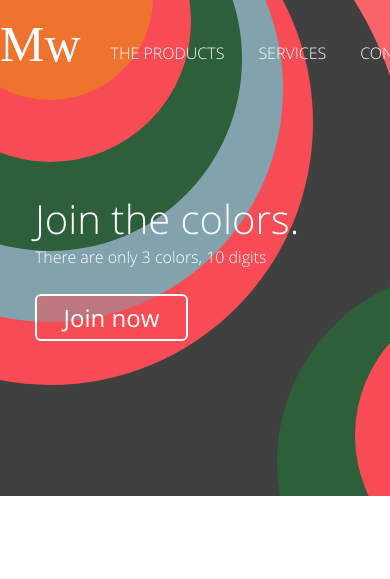
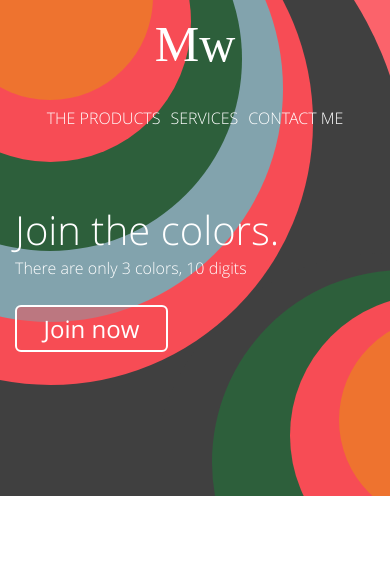
Before and after one commit to YanVI9/site_6, a plain HTML site: page index.html in a window 390 px wide. Drawn offline with Linux system fonts and the light colour scheme; a web font is replaced by a local one.

Commit message:
Адаптивность шапки сайта

```diff
--- a/css/style.css
+++ b/css/style.css
@@ -37,6 +37,7 @@ body {
     position: relative;
     z-index: 8;
     flex: 1 0 auto;
+    padding: 0 15px;
 }
 
 /* header block */
@@ -59,7 +60,6 @@ body {
 }
 
 .menu {
-    position: relative;
     z-index: 8;
 }
 
@@ -254,3 +254,24 @@ body {
     right: 82px;
     z-index: 4;
 }
+
+@media screen and (max-width: 515px) {
+    .header {
+        flex-direction: column;
+        padding: 0;
+    }
+
+    .menu {
+        display: flex;
+        justify-content: space-around;
+    }
+
+    .menu__item {
+        margin: 0 5px;
+    }
+
+    .joinColors {
+        margin: 0;
+        align-self: auto;
+    }
+}
```
